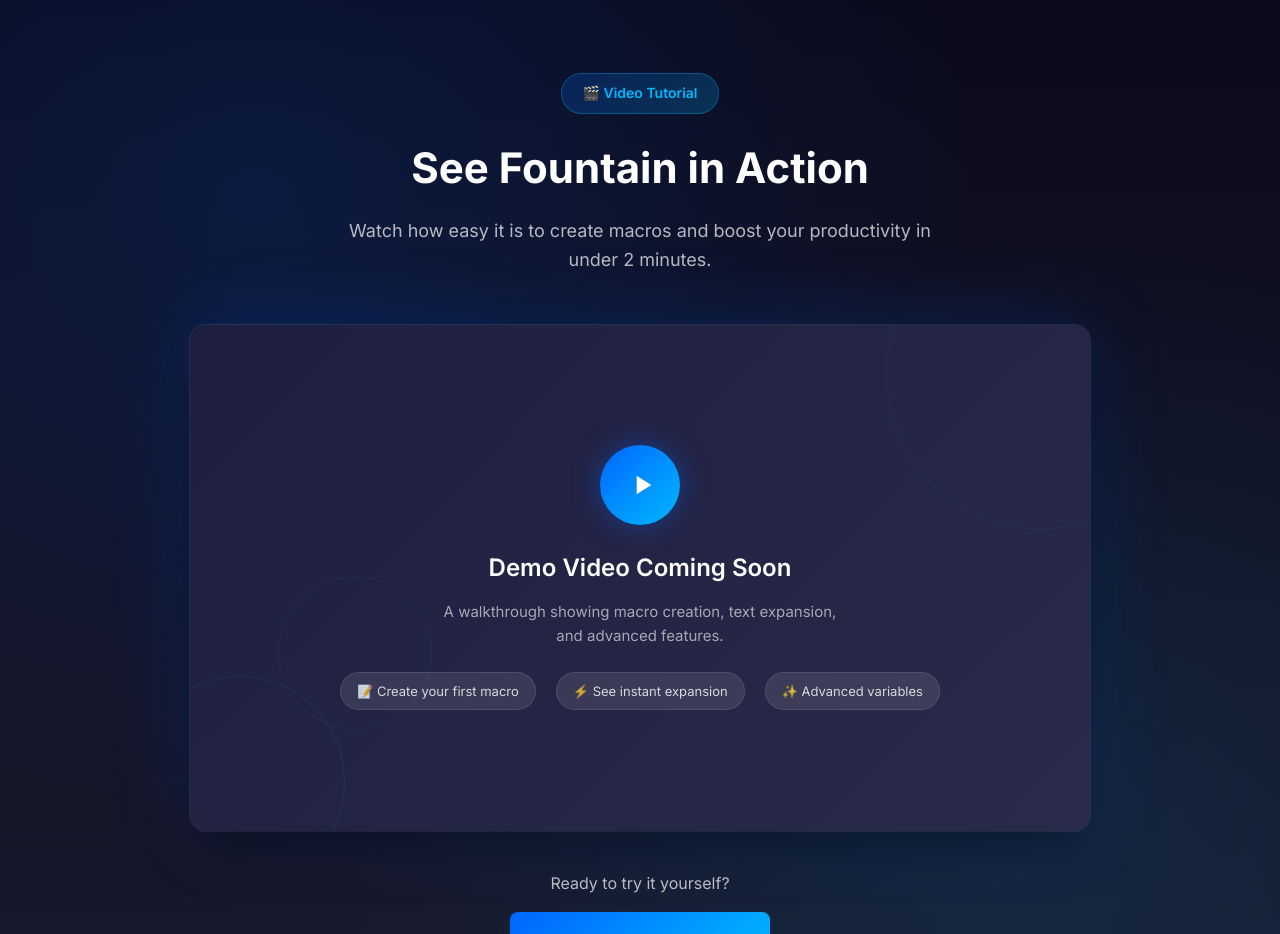
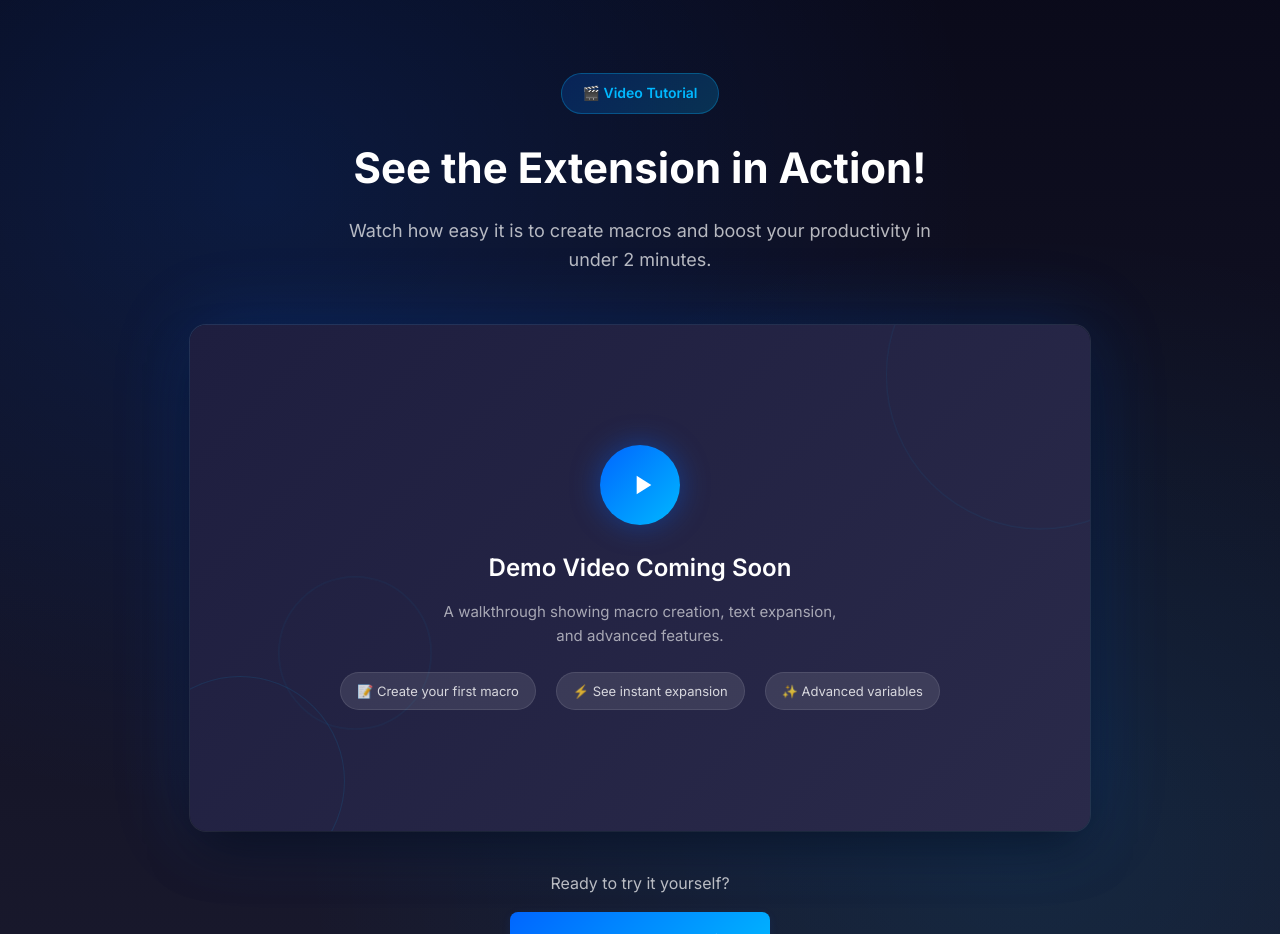
Before and after one commit to draphael123/Fountain-Macro-Assistant, a browser extension: page vercel-landing/index.html in a window 1280 px wide. Shown: the part 1500-2434 px from the top of the page. Drawn offline with Linux system fonts and the light colour scheme.

Commit message:
Update video section heading

```diff
--- a/vercel-landing/index.html
+++ b/vercel-landing/index.html
@@ -140,7 +140,7 @@
         <div class="container">
             <div class="video-header">
                 <span class="video-badge">🎬 Video Tutorial</span>
-                <h2 class="section-title">See Fountain in Action</h2>
+                <h2 class="section-title">See the Extension in Action!</h2>
                 <p class="video-subtitle">Watch how easy it is to create macros and boost your productivity in under 2 minutes.</p>
             </div>
 
```
